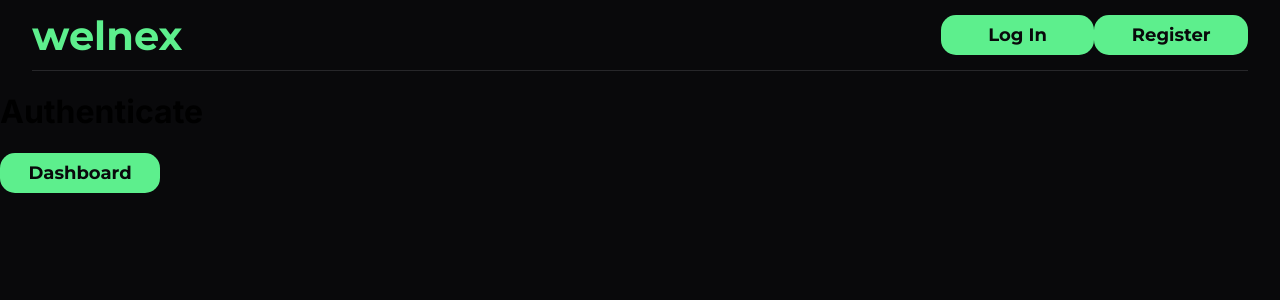
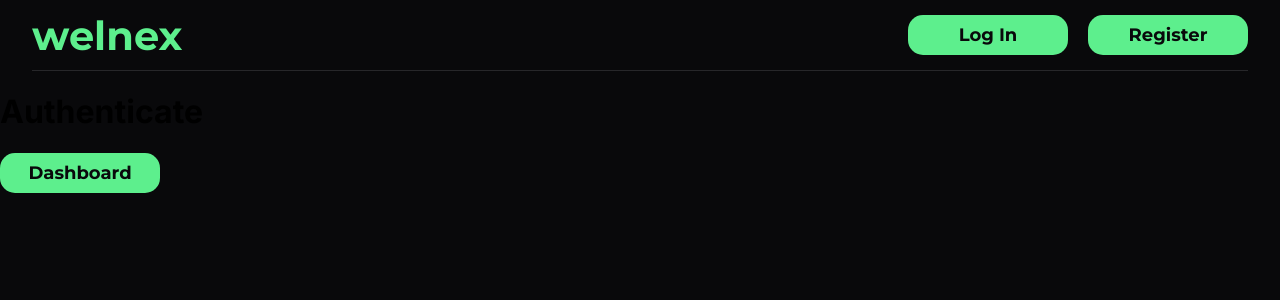
Before and after one commit to yodreik/frontend, a Next.js app: page /test in a window 1280 px wide. Shown: the top 300 px of the page. Built offline with nearby package versions, Linux system fonts and the light colour scheme.

Commit message:
chore: Update distance between button for header. But it still kinda meh

```diff
--- a/src/components/header/header.module.css
+++ b/src/components/header/header.module.css
@@ -18,7 +18,7 @@
 }
 
 .buttons {
-    width: 24vw;
+    width: 340px;
 
     display: flex;
     justify-content: space-between;
```
